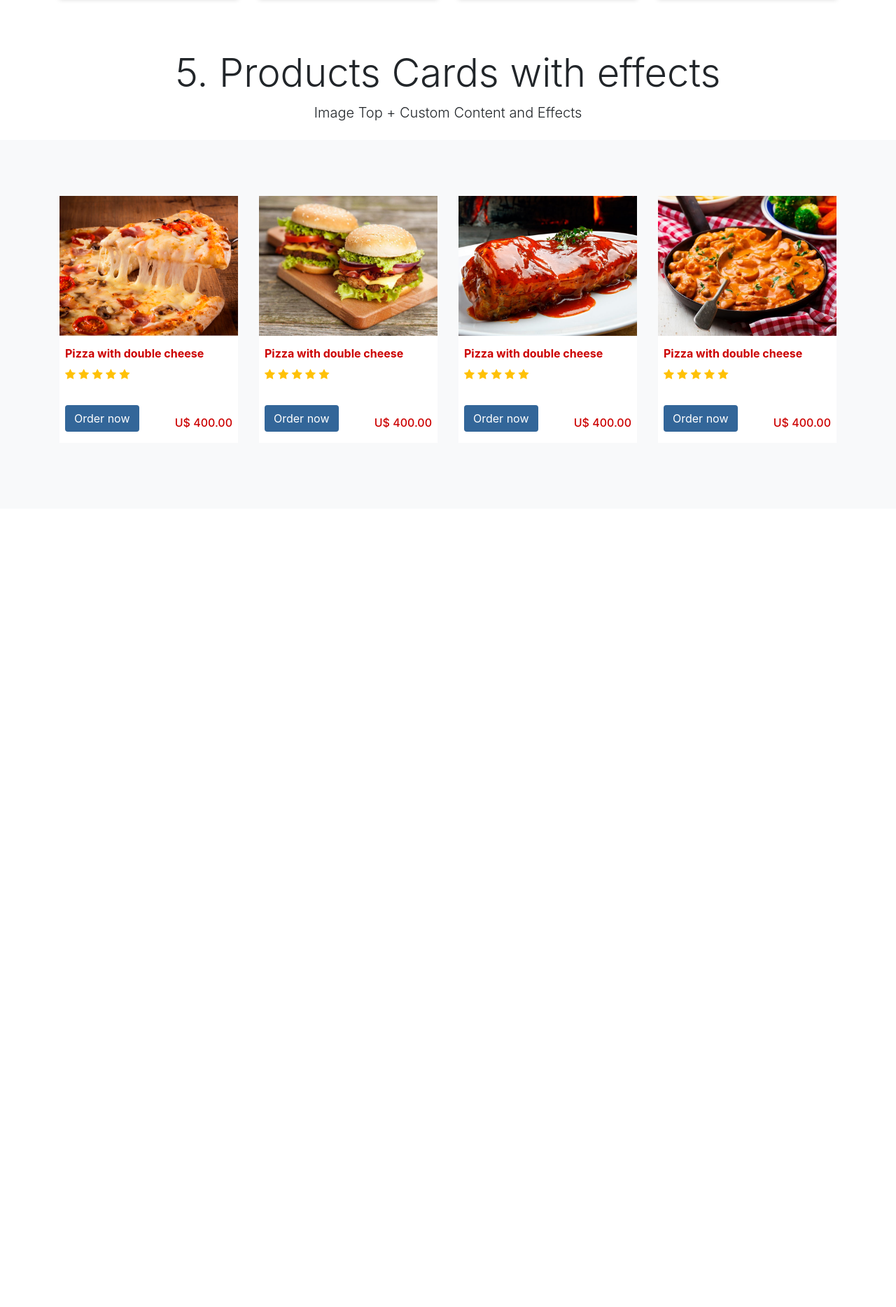
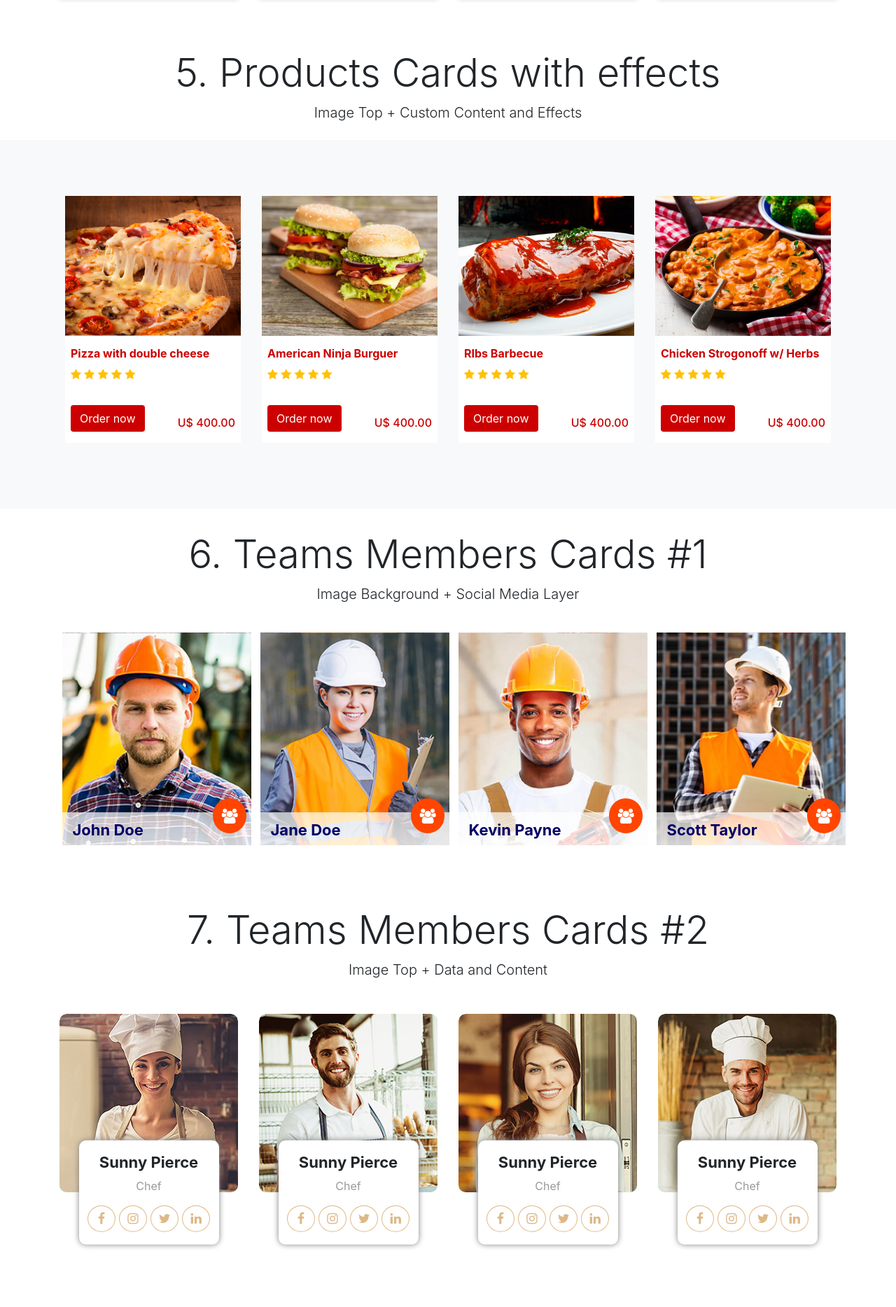
Before and after one commit to joaoortiz/Samples, a PHP site: page / in a window 1280 px wide. Shown: the part 2325-4193 px from the top of the page at 70% size. Before the commit the page ends 2942 px from the top, so only its background shows below. Run offline with PHP 8.4, Linux system fonts and the light colour scheme; some libraries are stand-ins or nearby versions.

Commit message:
Add files via upload

```diff
--- a/Cards/index.html
+++ b/Cards/index.html
@@ -187,9 +187,9 @@
 
     <div class="jumbotron jumbotron-fluid bg-light">
       <div class="container py-3">
-      <div class="row justify-content-center">
+        <div class="row justify-content-center px-2">
 
-        <div class="col-6 col-lg-3 mb-2">
+          <div class="col-12 col-md-6 col-xl-3 mb-2">
             <div class="cardprod">
               <div class="cardprod-image" id="ProdImage1">
                 <i class="fa fa-heart-o 2x cardprod-icon" id="IcnFavorite"></i>
@@ -211,7 +211,7 @@
             </div>
           </div>
 
-        <div class="col-6 col-lg-3 mb-2">
+          <div class="col-12 col-md-6 col-xl-3 mb-2">
             <div class="cardprod">
               <div class="cardprod-image" id="ProdImage2">
                 <i class="fa fa-heart-o 2x cardprod-icon" id="IcnFavorite"></i>
@@ -219,7 +219,7 @@
                 <i class="fa fa-cart-plus 2x cardprod-icon" id="IcnShop"></i>
               </div>
               <div class="cardprod-content">
-              <h3 class="cardprod-title">Pizza with double cheese</h3>
+                <h3 class="cardprod-title">American Ninja Burguer</h3>
                 <div class="cardprod-eval">
                   <i class="fa fa-star text-warning"></i>
                   <i class="fa fa-star text-warning"></i>
@@ -233,7 +233,7 @@
             </div>
           </div>
 
-        <div class="col-6 col-lg-3 mb-2">
+          <div class="col-12 col-md-6 col-xl-3 mb-2">
             <div class="cardprod">
               <div class="cardprod-image" id="ProdImage3">
                 <i class="fa fa-heart-o 2x cardprod-icon" id="IcnFavorite"></i>
@@ -241,7 +241,7 @@
                 <i class="fa fa-cart-plus 2x cardprod-icon" id="IcnShop"></i>
               </div>
               <div class="cardprod-content">
-              <h3 class="cardprod-title">Pizza with double cheese</h3>
+                <h3 class="cardprod-title">RIbs Barbecue</h3>
                 <div class="cardprod-eval">
                   <i class="fa fa-star text-warning"></i>
                   <i class="fa fa-star text-warning"></i>
@@ -255,7 +255,7 @@
             </div>
           </div>
 
-        <div class="col-6 col-lg-3 mb-2">
+          <div class="col-12 col-md-6 col-xl-3 mb-2">
             <div class="cardprod">
               <div class="cardprod-image" id="ProdImage4">
                 <i class="fa fa-heart-o 2x cardprod-icon" id="IcnFavorite"></i>
@@ -263,7 +263,7 @@
                 <i class="fa fa-cart-plus 2x cardprod-icon" id="IcnShop"></i>
               </div>
               <div class="cardprod-content">
-              <h3 class="cardprod-title">Pizza with double cheese</h3>
+                <h3 class="cardprod-title">Chicken Strogonoff w/ Herbs</h3>
                 <div class="cardprod-eval">
                   <i class="fa fa-star text-warning"></i>
                   <i class="fa fa-star text-warning"></i>
@@ -282,6 +282,187 @@
     </div>
   </section>
 
+  <section class="section-example6">
+    <h1 class="display-4 text-center">6. Teams Members Cards #1 </h1>
+    <p class="lead text-center mb-4">Image Background + Social Media Layer</p>
+
+    <div class="container mb-5">
+      <div class="row justify-content-center py-3 px-1">
+
+        <div class="col-12 col-md-5 col-xl-3 mb-4">
+
+          <div class="cardmember" id="CardAgent0">
+            <div class="cardmember-social">
+              <i class="fa fa-facebook fa-lg" id="CardAgentSocial1"></i>
+              <i class="fa fa-instagram fa-lg" id="CardAgentSocial2"></i>
+              <i class="fa fa-linkedin fa-lg" id="CardAgentSocial3"></i>
+            </div>
+            <div class="cardmember-content">
+              <div class="cardmember-icon"><i class="fa fa-users fa-lg"></i></div>
+              <h3 class="cardmember-title">John Doe</h3>
+              <p class="cardmember-text">Team Manager</p>
+              <p class="cardmember-text-footer text-right">5 years in company</p>
+            </div>
+          </div>
+
+        </div>
+
+
+        <div class="col-12 col-md-5 col-xl-3 mb-4">
+
+          <div class="cardmember" id="CardAgent1">
+            <div class="cardmember-social">
+              <i class="fa fa-facebook fa-lg" id="CardAgentSocial1"></i>
+              <i class="fa fa-instagram fa-lg" id="CardAgentSocial2"></i>
+              <i class="fa fa-linkedin fa-lg" id="CardAgentSocial3"></i>
+            </div>
+            <div class="cardmember-content">
+              <div class="cardmember-icon"><i class="fa fa-users fa-lg"></i></div>
+              <h3 class="cardmember-title">Jane Doe</h3>
+              <p class="cardmember-text">Team Manager</p>
+              <p class="cardmember-text-footer text-right">5 years in company</p>
+            </div>
+          </div>
+
+        </div>
+
+        <div class="col-12 col-md-5 col-xl-3 mb-4">
+
+          <div class="cardmember" id="CardAgent2">
+            <div class="cardmember-social">
+              <i class="fa fa-facebook fa-lg" id="CardAgentSocial1"></i>
+              <i class="fa fa-instagram fa-lg" id="CardAgentSocial2"></i>
+              <i class="fa fa-linkedin fa-lg" id="CardAgentSocial3"></i>
+            </div>
+            <div class="cardmember-content">
+              <div class="cardmember-icon"><i class="fa fa-users fa-lg"></i></div>
+              <h3 class="cardmember-title">Kevin Payne</h3>
+              <p class="cardmember-text">Team Manager</p>
+              <p class="cardmember-text-footer text-right">5 years in company</p>
+            </div>
+          </div>
+
+        </div>
+
+        <div class="col-12 col-md-5 col-xl-3 mb-4">
+
+          <div class="cardmember" id="CardAgent3">
+            <div class="cardmember-social">
+              <i class="fa fa-facebook fa-lg" id="CardAgentSocial1"></i>
+              <i class="fa fa-instagram fa-lg" id="CardAgentSocial2"></i>
+              <i class="fa fa-linkedin fa-lg" id="CardAgentSocial3"></i>
+            </div>
+            <div class="cardmember-content">
+              <div class="cardmember-icon"><i class="fa fa-users fa-lg"></i></div>
+              <h3 class="cardmember-title">Scott Taylor</h3>
+              <p class="cardmember-text">Team Manager</p>
+              <p class="cardmember-text-footer text-right">5 years in company</p>
+            </div>
+          </div>
+
+        </div>
+
+      </div>
+    </div>
+
+  </section>
+
+  <section class="section-example6">
+    <h1 class="display-4 text-center">7. Teams Members Cards #2 </h1>
+    <p class="lead text-center mb-4">Image Top + Data and Content</p>
+
+    <div class="container">
+      <div class="row justify-content-center pt-4 pb-5">
+        <div class="col-12 col-md-5 col-xl-3 mb-3">
+
+          <div class="cardteam">
+            <div class="cardteam-image">
+              <img src="img/cardTeam1.jpg" class="img-cardteam">
+            </div>
+
+            <div class="cardteam-content text-center">
+              <h4 class="cardteam-title">Sunny Pierce</h4>
+              <p class="cardteam-text">Chef</p>
+
+              <i class="fa fa-facebook cardteam-social-icon"></i>
+              <i class="fa fa-instagram cardteam-social-icon"></i>
+              <i class="fa fa-twitter cardteam-social-icon"></i>
+              <i class="fa fa-linkedin cardteam-social-icon"></i>
+
+            </div>
+          </div>
+
+        </div>
+
+        <div class="col-12 col-md-5 col-xl-3 mb-3">
+
+          <div class="cardteam">
+            <div class="cardteam-image">
+              <img src="img/cardTeam2.jpg" class="img-cardteam">
+            </div>
+
+            <div class="cardteam-content text-center">
+              <h4 class="cardteam-title">Sunny Pierce</h4>
+              <p class="cardteam-text">Chef</p>
+
+              <i class="fa fa-facebook cardteam-social-icon"></i>
+              <i class="fa fa-instagram cardteam-social-icon"></i>
+              <i class="fa fa-twitter cardteam-social-icon"></i>
+              <i class="fa fa-linkedin cardteam-social-icon"></i>
+
+            </div>
+          </div>
+
+        </div>
+
+        <div class="col-12 col-md-5 col-xl-3 mb-3">
+          <div class="cardteam">
+            <div class="cardteam-image">
+              <img src="img/cardTeam3.jpg" class="img-cardteam">
+            </div>
+
+            <div class="cardteam-content text-center">
+              <h4 class="cardteam-title">Sunny Pierce</h4>
+              <p class="cardteam-text">Chef</p>
+
+              <i class="fa fa-facebook cardteam-social-icon"></i>
+              <i class="fa fa-instagram cardteam-social-icon"></i>
+              <i class="fa fa-twitter cardteam-social-icon"></i>
+              <i class="fa fa-linkedin cardteam-social-icon"></i>
+
+            </div>
+          </div>
+
+        </div>
+
+        <div class="col-12 col-md-5 col-xl-3 mb-3">
+
+          <div class="cardteam">
+            <div class="cardteam-image">
+              <img src="img/cardTeam4.jpg" class="img-cardteam">
+            </div>
+
+            <div class="cardteam-content text-center">
+              <h4 class="cardteam-title">Sunny Pierce</h4>
+              <p class="cardteam-text">Chef</p>
+
+              <i class="fa fa-facebook cardteam-social-icon"></i>
+              <i class="fa fa-instagram cardteam-social-icon"></i>
+              <i class="fa fa-twitter cardteam-social-icon"></i>
+              <i class="fa fa-linkedin cardteam-social-icon"></i>
+
+            </div>
+          </div>
+
+        </div>
+
+      </div>
+    </div>
+  </section>
+  </section>
+
+
+
   <!-- Optional JavaScript -->
   <!-- jQuery first, then Popper.js, then Bootstrap JS -->
   <script src="https://code.jquery.com/jquery-3.2.1.slim.min.js"
--- a/Cards/style.css
+++ b/Cards/style.css
@@ -1,3 +1,5 @@
+/**********************************CARD CITIES*********************************************/
+
 #MyCard1{
     background-image: url('img/back.jpg');
 }
@@ -78,7 +80,7 @@
     transform: translateX(0);
 }
 
-/*******************************************/
+/**********************************CARD ICONS*********************************************/
 #IconCard1{
     background-position-y:20px;
 }
@@ -158,13 +160,19 @@
     font-size:14px;
 }
 
-/**************************************/
+/**********************************CARD PRODS*********************************************/
 
 .cardprod{
     border:0px solid black;
     margin:auto;
     max-width:320px;
     overflow:hidden;
+    transition: box-shadow 0.5s ease;
+}
+
+.cardprod:hover{
+    box-shadow: 0 0 0.5em #f8a8a8;
+
 }
 
 .cardprod-image{
@@ -186,10 +194,8 @@
 }
 
 .cardprod-icon:hover{
-
     background-color:gold;
     color:#cc0000;
-
 }
 
 #IcnFavorite{
@@ -264,13 +270,14 @@
 
 .cardprod-button{
     display: inline-block;
-    background-color:#336699;
+    background-color:#cc0000;
     color:#ffffff;
     transition: all 0.2 ease;
 }
 
 .cardprod-button:hover{
-    background-color: dodgerblue;
+    background-color: gold;
+    color:#cc0000;
 
 }
 
@@ -280,3 +287,247 @@
     padding:1em 0;
     float:right;
 }
+
+/**********************************CARD MEMBERS*********************************************/
+
+.cardmember{
+    position:relative;
+    margin:auto;
+    overflow:hidden;
+    font-size:14.5px;
+    padding:21em 0 0;
+    background-size: cover;
+    background-position: center;
+    width: 270px;
+    max-height: 290px;
+    transition: all 0.3s ease;
+}
+
+.cardmember:hover{
+    box-shadow: 0 0 1em orangered;
+}
+
+.cardmember-social{
+    position:absolute;;
+    top:0px;
+    height:180px;;
+    color: white;
+}
+
+#CardAgentSocial1{
+    position: absolute;
+    text-align: center;
+    padding-top: 0.45em;
+    background-color: #ffffff;
+    color:#000066;
+    font-size:25px;
+    width:35px;
+    height:35px;
+    cursor: pointer;
+    border-radius: 100%;
+    top:10px;
+    transform: translateX(-120%);
+    transition:transform 0.5s ease;
+}
+
+#CardAgentSocial1:hover{
+    background-color: orangered;
+    color:#ffffff;
+
+}
+
+.cardmember:hover #CardAgentSocial1{
+    transform: translateX(15%) rotate(360deg);
+
+}
+
+#CardAgentSocial2{
+    position:absolute;
+    text-align: center;
+    padding-top: 0.4em;
+    background-color: #ffffff;
+    color:#000066;
+    font-size:25px;
+    width:35px;
+    height:35px;
+    cursor: pointer;
+    border-radius: 100%;
+    top:50px;
+    transform: translateX(-120%);
+    transition:transform 0.5s ease 0.3s;
+}
+
+#CardAgentSocial2:hover{
+    background-color: orangered;
+    color:#ffffff;
+
+}
+
+.cardmember:hover #CardAgentSocial2{
+    transform: translateX(15%) rotate(360deg);
+}
+
+#CardAgentSocial3{
+    position: absolute;
+    text-align: center;
+    padding-top: 0.35em;
+    background-color: #ffffff;
+    color:#000066;
+    font-size:25px;
+    width:35px;
+    height:35px;
+    cursor: pointer;
+    border-radius: 100%;
+    top:90px;
+    transform: translateX(-120%);
+    transition:transform 0.5s ease 0.6s;
+}
+
+#CardAgentSocial3:hover{
+    background-color: orangered;
+    color:#ffffff;
+
+}
+
+.cardmember:hover #CardAgentSocial3{
+    transform: translateX(15%) rotate(360deg);
+}
+
+#CardAgent0{
+    background-image: url('img/cardAgent0.jpg');
+}
+
+#CardAgent1{
+    background-image: url('img/cardAgent1.jpg');
+}
+
+#CardAgent2{
+    background-image: url('img/cardAgent2.jpg');
+}
+
+#CardAgent3{
+    background-image: url('img/cardAgent3.jpg');
+}
+
+.cardmember-icon{
+    position:absolute;
+    background-color:orangered;
+    color:#ffffff;
+    font-size: 16px;
+    padding:0.8em 0.8em;
+    border-radius:100%;
+    z-index:0;
+    cursor: pointer;
+    left:215px;
+    top:-20px;
+    transition: all 0.5s ease;
+    transform-origin: center;
+    transition-delay: 0.4s;
+}
+
+.cardmember:hover .cardmember-icon{
+    transform: rotate(360deg);
+    background-color:#ffffff;
+    color:#000066;
+}
+
+.cardmember-content{
+    padding:0.5em 1em 1em;
+    background-image: linear-gradient(to bottom, rgba(255,255,255,0.7), rgba(255,255,255,1));
+    transition:all 0.5s ease;
+    transform: translateY(-38%);
+}
+
+.cardmember:hover .cardmember-content{
+    transform: translateY(-95%);
+}
+
+.cardmember-title{
+    font-size: 22px;
+    color:#000066;
+    padding:0.2em 0em 0.2em;
+    font-weight:bold;
+}
+
+.cardmember-text{
+    font-size: 18px;
+    line-height:0.5em;
+    color:orangered;
+    font-weight: 600;
+}
+
+.cardmember-text-footer{
+    font-size:12px;
+    color:gray;
+    padding:0 0;
+}
+
+/**********************************CARD TEAM*********************************************/
+
+.cardteam{
+    overflow: hidden;
+    margin:auto;
+    width:255px;
+    height:355px;
+    border-radius:10px;
+}
+
+
+.cardteam-image{
+    background-color:aquamarine;
+    position:relative;
+    margin:auto;
+    min-height:255px;
+    border-radius:10px;
+    transition: transform 0.5s ease;
+    overflow: hidden;
+}
+
+.img-cardteam{
+    border-radius:10px;
+    margin:auto;
+    transition: all 0.5s ease;
+}
+
+.cardteam:hover .img-cardteam{
+    transform: scale(1.1) ;
+}
+
+
+.cardteam-content{
+    position:absolute;
+    transform: translateY(-50%);
+    left:50%;
+    margin-left:-100px;
+    width:200px;
+    font-size:18px;
+    padding:1em 0.5em;
+    border-radius:10px;
+    background-color: #ffffff;
+    box-shadow: 0 0 0.5em gray;
+    transition: transform 0.5s ease;
+}
+
+.cardteam:hover .cardteam-content{
+    transform: translateY(-65%);
+}
+
+.cardteam-title{
+    font-size: 22px;
+    font-weight: bold;
+}
+
+.cardteam-text{
+    font-size: 16px;
+    color:#999999;
+}
+
+.cardteam-social-icon{
+    display: inline-block;
+    border: 1px solid burlywood;
+    background-color: #ffffff;
+    color:burlywood;
+    padding: 0.5em 0;
+    width:40px;
+    border-radius:100%;
+}
```
Also changed, not shown: Cards/img/cardAgent0.jpg (added), Cards/img/cardAgent1.jpg (added), Cards/img/cardAgent2.jpg (added), Cards/img/cardAgent3.jpg (added), Cards/img/cardTeam1.jpg (added), Cards/img/cardTeam2.jpg (added), Cards/img/cardTeam3.jpg (added), Cards/img/cardTeam4.jpg (added). Lines whose indentation alone changed are shown as unchanged.
